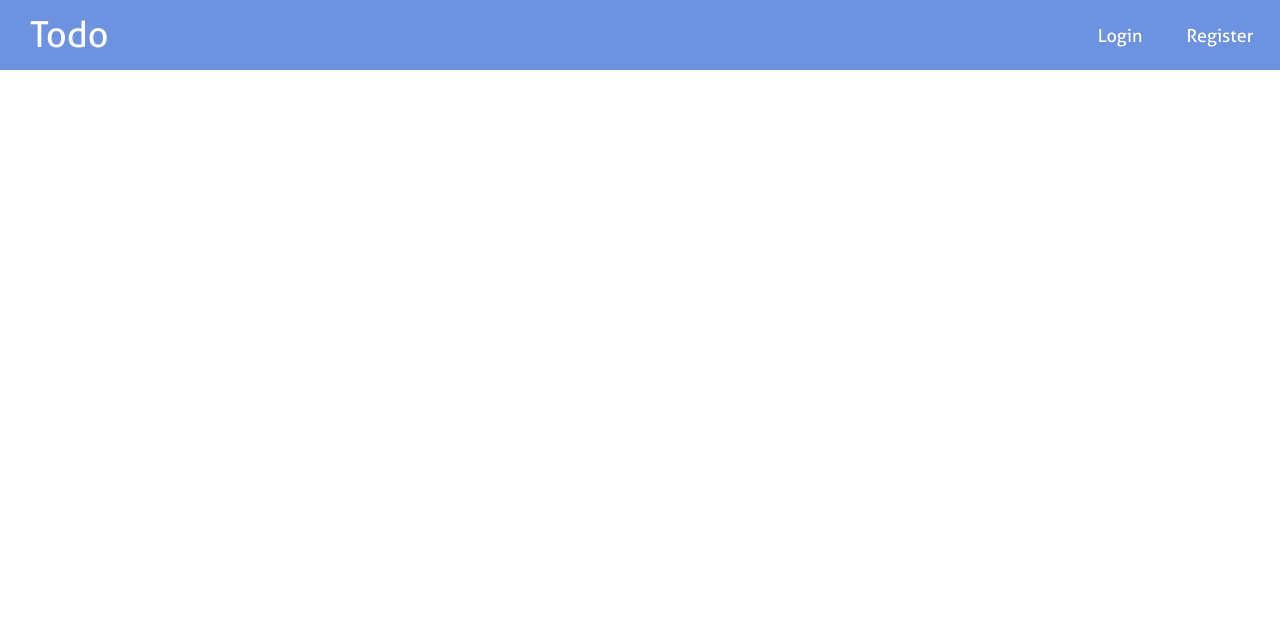
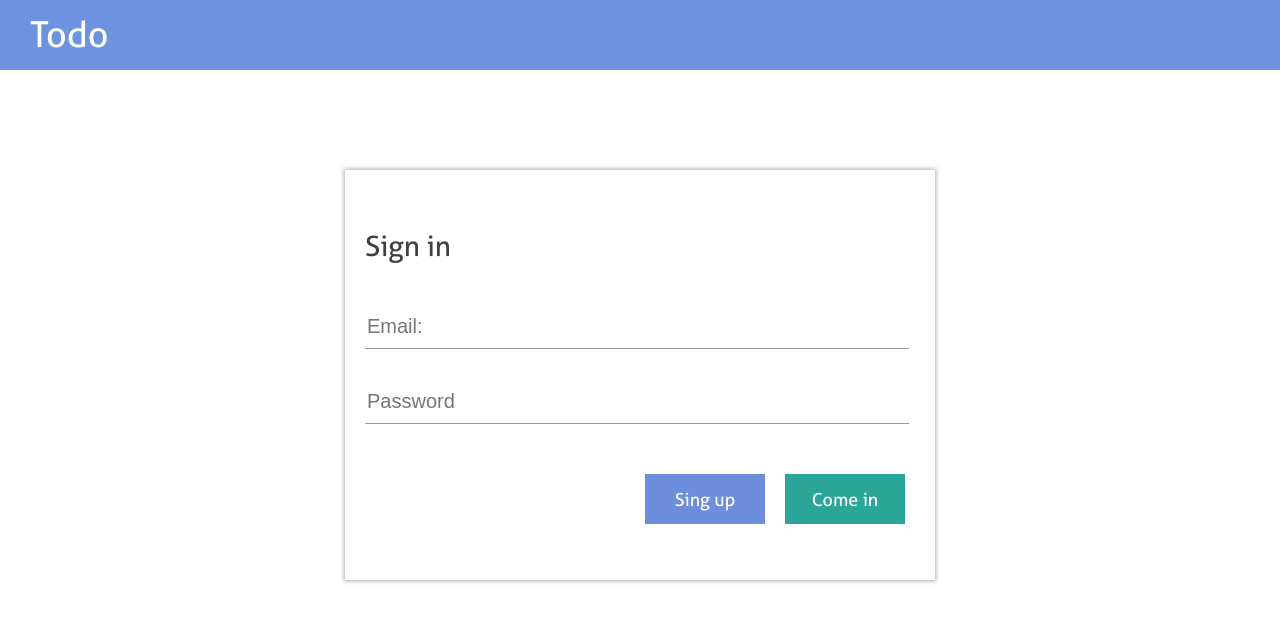
Before and after one commit to Klyukinaaa/todo_react_node, a React (Create React App) app in the folder client/: page / in a window 1280 px wide. Shown: the top 622 px of the page. Built offline with nearby package versions, Linux system fonts and the light colour scheme.

Commit message:
changing the login page

```diff
--- a/client/package.json
+++ b/client/package.json
@@ -25,6 +25,7 @@
       "react-app/jest"
     ]
   },
+  "proxy": "http://localhost:5000",
   "browserslist": {
     "production": [
       ">0.2%",
--- a/client/src/routes.jsx
+++ b/client/src/routes.jsx
@@ -1,9 +1,7 @@
 import React from "react";
-import {Switch, Route} from "react-router-dom";
+import {Switch, Route, Redirect} from "react-router-dom";
 import Container from "./components/Container";
-import Login from "./screens/Login";
-import Register from "./screens/Register";
-import Main from "./screens/Main";
+import Auth from "./screens/Auth";
 
 function useRoutes(isAuthenticated) {
   if (isAuthenticated) {
@@ -12,20 +10,16 @@ function useRoutes(isAuthenticated) {
           <Route path="/items" exact>
             <Container/>
           </Route>
+          <Redirect to="/items"/>
         </Switch>
     )
   }
   return (
       <Switch>
         <Route path="/" exact>
-          <Main/>
+          <Auth/>
         </Route>
-        <Route path="/login" >
-          <Login/>
-        </Route>
-        <Route path="/register" >
-          <Register/>
-        </Route>
+        <Redirect to="/"/>
       </Switch>
   )
 }
--- a/client/src/screens/Login/index.jsx
+++ b/client/src/screens/Auth/index.jsx
@@ -3,13 +3,14 @@ import {NavLink} from "react-router-dom";
 import "./styles.css";
 import axios from "axios";
 
-class Login extends React.Component {
+class Auth extends React.Component {
   constructor(props) {
     super(props);
     this.state = {
       email: '',
       password: ''
     };
+    this.signUp = this.signUp.bind(this);
     this.signIn = this.signIn.bind(this);
     this.handleEmailChange = this.handleEmailChange.bind(this);
     this.handlePasswordChange = this.handlePasswordChange.bind(this);
@@ -28,9 +29,20 @@ class Login extends React.Component {
   }
 
   signIn() {
-    console.log('Email address is ' + this.state.email + ' Password is ' + this.state.password);
+    axios.post('/login', {
+      email: this.state.email,
+      password: this.state.password
+    })
+        .then(function (response) {
+          console.log(response);
+        })
+        .catch(function (error) {
+          console.log(error);
+        });
+  }
 
-    axios.post('http://localhost:5000/login', {
+  signUp() {
+    axios.post('/register', {
       email: this.state.email,
       password: this.state.password
     })
@@ -45,17 +57,11 @@ class Login extends React.Component {
   render() {
     return (
         <div id="main">
-          <div id="header">
-            <NavLink to="/">
-              <div id="logo">Todo</div>
-            </NavLink>
-            <div id="login_btns">
-              <NavLink to="/login" activeClassName="hurray">
-                <div id="log_btn">Login</div>
-              </NavLink>
-              <NavLink to="/register">
-                <div id="reg_btn">Register</div>
-              </NavLink>
+          <div id="lg">
+            <div id="header">
+                <NavLink to="/">
+                  <div id="logo">Todo</div>
+                </NavLink>
             </div>
           </div>
           <div id="block-form">
@@ -78,6 +84,7 @@ class Login extends React.Component {
                 />
               </div>
               <div className="button">
+                <input className="sign_up" type="button" onClick={this.signUp} value="Sing up"/>
                 <input className="btn_form" type="button" onClick={this.signIn} value="Come in"/>
               </div>
             </form>
@@ -87,4 +94,4 @@ class Login extends React.Component {
   }
 }
 
-export default Login;
+export default Auth;
--- a/client/src/screens/Login/styles.css
+++ b/client/src/screens/Auth/styles.css
@@ -4,9 +4,9 @@
 }
 
 #header {
+    height: 70px;
     display: flex;
     align-items: center;
-    justify-content: space-between;
 }
 
 #logo {
@@ -115,6 +115,23 @@ a {
 
 }
 
+.sign_up {
+    outline:none;
+    border: none;
+    background-color: #6c8edd;
+    width: 120px;
+    height: 50px;
+    color: white;
+    font-family: Natural, sans-serif;
+    font-size: 18px;
+    margin-right: 20px;
+}
+
+.sign_up:hover {
+    cursor: pointer;
+    background-color: #526ba5;
+}
+
 .btn_form:hover {
     cursor: pointer;
     background-color: #228479;
--- a/client/src/screens/Main/index.jsx
+++ /dev/null
@@ -1,25 +0,0 @@
-import React from 'react';
-import {NavLink} from "react-router-dom";
-import './styles.css';
-
-function Main() {
-  return (
-      <div id="main">
-        <div id="header">
-          <NavLink to="/">
-            <div id="logo">Todo</div>
-          </NavLink>
-          <div id="login_btns">
-            <NavLink to="/login" activeClassName="hurray">
-              <div id="log_btn">Login</div>
-            </NavLink>
-            <NavLink to="/register">
-              <div id="reg_btn">Register</div>
-            </NavLink>
-          </div>
-        </div>
-      </div>
-  )
-}
-
-export default Main;
--- a/client/src/screens/Register/index.jsx
+++ /dev/null
@@ -1,39 +0,0 @@
-import React from 'react';
-import {NavLink} from "react-router-dom";
-import './styles.css';
-
-function Register() {
-  return (
-    <div id="main">
-      <div id="header">
-        <NavLink to="/"><div id="logo">Todo</div></NavLink>
-        <div id="login_btns">
-          <NavLink to="/login"><div id="log_btn">Login</div></NavLink>
-          <NavLink to="/register" activeClassName="hurray"><div id="reg_btn">Register</div></NavLink>
-        </div>
-      </div>
-      <div id="block-form">
-        <form id="form" action="">
-          <div className="title_form">Create an account</div>
-          <div className="date_form">
-            <input
-                className="date"
-                type="text"
-                placeholder="Email:"
-            />
-            <input
-                className="date"
-                type="password"
-                placeholder="Password"
-            />
-          </div>
-          <div className="button">
-            <input className="btn_form" type="submit" value="Create" />
-          </div>
-        </form>
-      </div>
-    </div>
-  );
-}
-
-export default Register;
```
Also changed, not shown: client/src/screens/Main/styles.css (deleted), client/src/screens/Register/styles.css (deleted), 2 other files (tests, documents, lock files or other folders).
